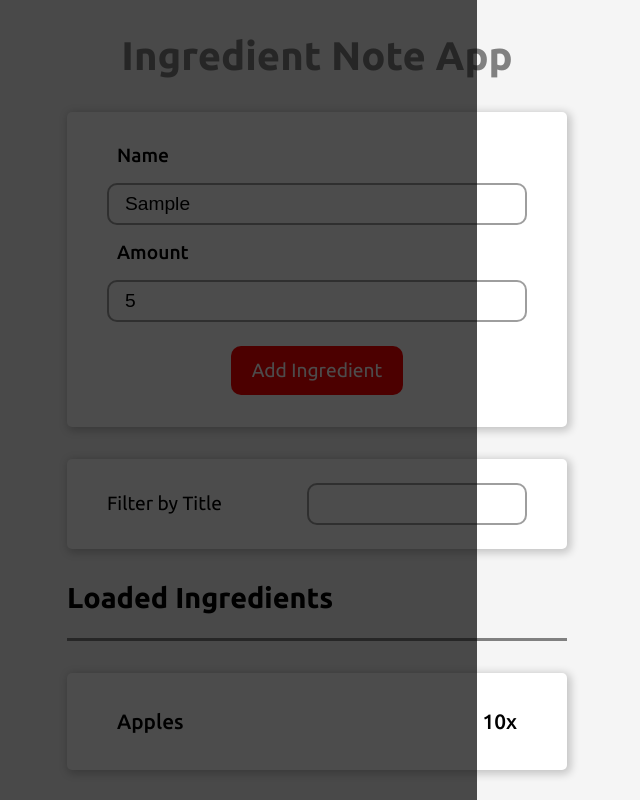
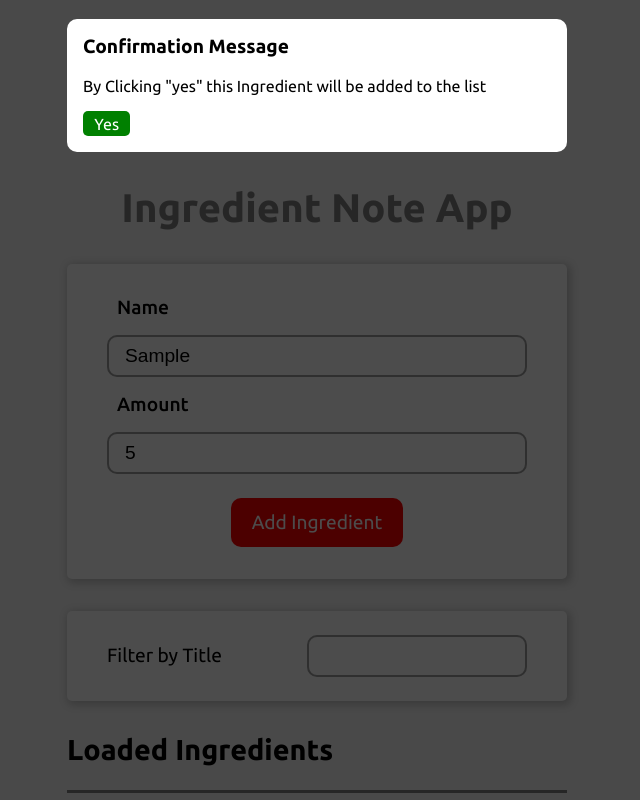
Before and after one commit to Mshihan/ingredients-task, a React (Create React App) app: page / in a window 1280 px wide. Both pictures are taken after typing "Sample", "5" into the empty fields and a click on the button "Add Ingredient". Shown: the top 800 px of the page, without its empty margins (323-963 px from the left). Built offline with nearby package versions, Linux system fonts and the light colour scheme.

Commit message:
Added Modal to app

```diff
--- a/src/App.css
+++ b/src/App.css
@@ -1,5 +1,6 @@
 .App {
   text-align: center;
+  /* z-index: -2; */
 }
 
 .header-main {
--- a/src/Component/Modal/Modal.css
+++ b/src/Component/Modal/Modal.css
@@ -1,8 +1,52 @@
 .backdrop-filter {
-  width: 100vh;
-  height: 100vh;
+  width: 100%;
+  height: 100%;
   background: rgba(0, 0, 0, 0.7);
   position: fixed;
   top: 0;
-  left: 0;
+  /* position: fixed; */
+  /* top: 0; */
+  /* left: 0; */
+  /* z-index: -1; */
 }
+.confirmation {
+  position: relative;
+  top: 50%;
+  width: 500px;
+  margin: auto;
+}
+
+.confirmation-message {
+  margin: auto;
+  background-color: white;
+  border-radius: 10px;
+}
+
+.confirmation-message__title {
+  font-size: 1.2rem;
+  padding: 0 1rem;
+  padding-top: 1rem;
+}
+.confirmaton-message__description {
+  padding: 0 1rem;
+}
+
+.confirmation-message > button {
+  font: inherit;
+  margin: 0 1rem;
+  margin-bottom: 1rem;
+  font-size: 1rem;
+  color: white;
+  background: green;
+  outline: none;
+  border: none;
+  padding: 0.2rem 0.7rem;
+  border-radius: 5px;
+  transition: 0.3s;
+}
+
+.confirmation-message > button:hover,
+.confirmation-message > button:active {
+  cursor: pointer;
+  box-shadow: rgba(0, 0, 0, 0.5) 2px 2px 8px;
+}
--- a/src/Component/Modal/Modal.js
+++ b/src/Component/Modal/Modal.js
@@ -11,12 +11,31 @@ const Modal = (props) => {
       ></div>
     );
   };
+
+  const ConfirmationMessage = () => {
+    return (
+      <div className="confirmation">
+        <div className="confirmation-message">
+          <h3 className="confirmation-message__title">Confirmation Message</h3>
+          <p className="confirmaton-message__description">
+            By Clicking "yes" this Ingredient will be added to the list
+          </p>
+          <button>Yes</button>
+        </div>
+      </div>
+    );
+  };
+
   return (
     <div>
       {ReactDOM.createPortal(
         <BackDrop onClick={props.onClick} />,
         document.getElementById("backdrop-root")
       )}
+      {ReactDOM.createPortal(
+        <ConfirmationMessage onClick={props.onClick} />,
+        document.getElementById("modal-root")
+      )}
     </div>
   );
 };
```
